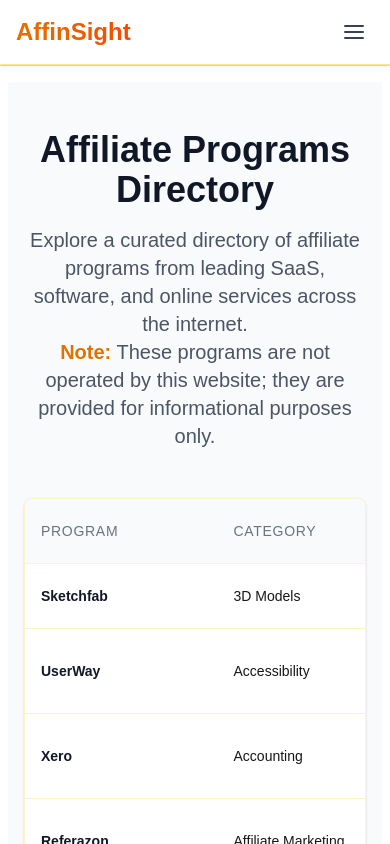
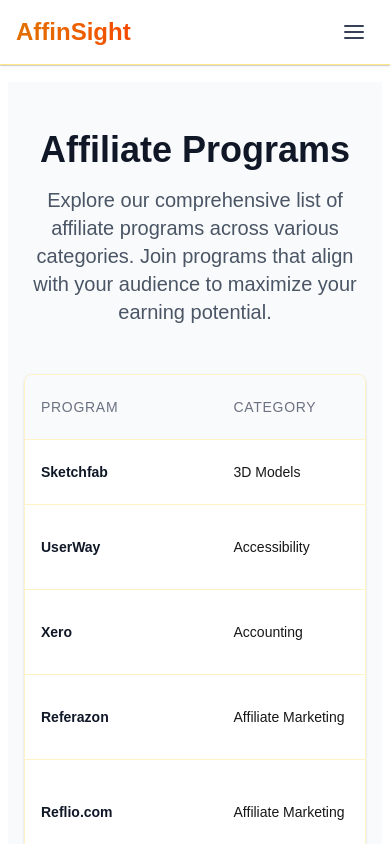
Before and after one commit to tishamishra/affinsight, a Next.js app: page /affiliate-programs in a window 390 px wide. Shown: the top 844 px of the page. Built offline with nearby package versions, Linux system fonts and the light colour scheme.

Commit message:
Update Affiliate Programs page heading, description, and responsive table layout

```diff
--- a/src/app/affiliate-programs/page.tsx
+++ b/src/app/affiliate-programs/page.tsx
@@ -6,14 +6,13 @@
     <div className="min-h-screen bg-gray-50">
       <div className="max-w-7xl mx-auto px-4 sm:px-6 lg:px-8 py-12">
         <div className="text-center mb-12">
-          <h1 className="text-4xl font-bold text-gray-900 mb-4">Affiliate Programs Directory</h1>
+          <h1 className="text-4xl font-bold text-gray-900 mb-4">Affiliate Programs</h1>
           <p className="text-xl text-gray-600 max-w-3xl mx-auto">
-            Explore a curated directory of affiliate programs from leading SaaS, software, and online services across the internet. <br />
-            <span className="text-amber-600 font-semibold">Note:</span> These programs are not operated by this website; they are provided for informational purposes only.
+            Explore our comprehensive list of affiliate programs across various categories. Join programs that align with your audience to maximize your earning potential.
           </p>
         </div>
         <div className="overflow-x-auto bg-white rounded-lg shadow border border-amber-100">
-          <table className="min-w-full divide-y divide-amber-100 text-sm">
+          <table className="min-w-full max-w-full w-full divide-y divide-amber-100 text-sm">
             <thead className="bg-gray-50">
               <tr>
                 <th className="px-4 py-3 text-left font-medium text-gray-500 uppercase tracking-wider">Program</th>
```
